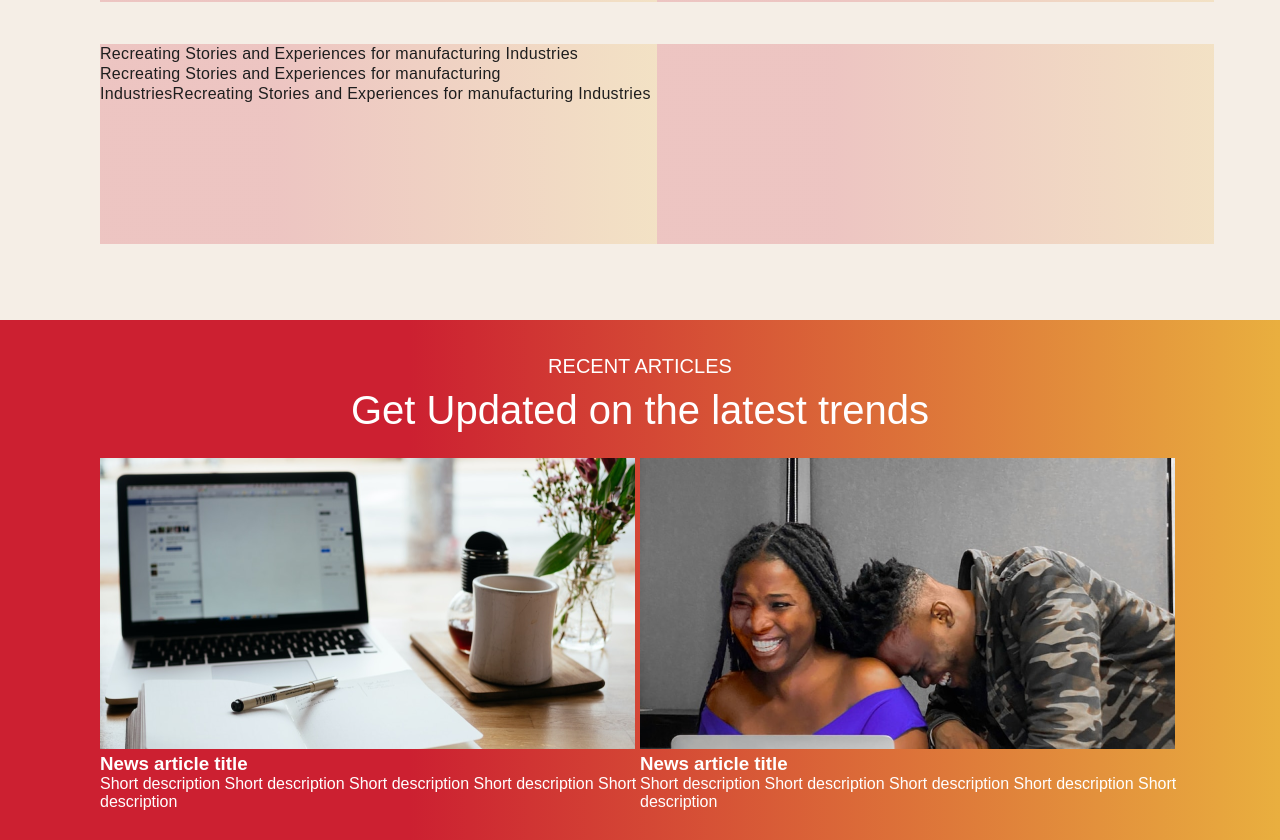
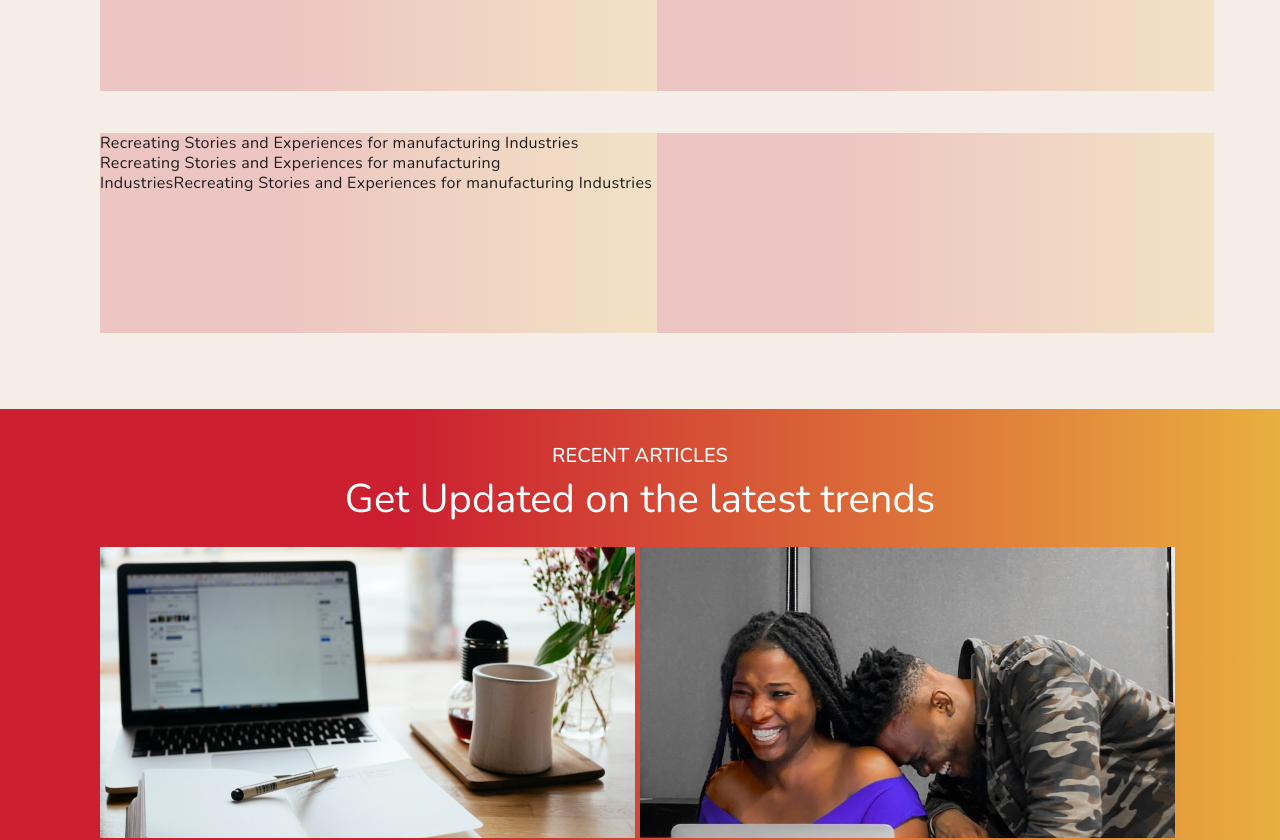
Before and after one commit to Imranyy/Kiri, a React (Create React App) app: page / in a window 1280 px wide. Shown: the part 1880-2720 px from the top of the page. Built offline with nearby package versions, Linux system fonts and the light colour scheme.

Commit message:
done with recent articles section

```diff
--- a/src/App.css
+++ b/src/App.css
@@ -1,10 +1,9 @@
+@import url('https://fonts.googleapis.com/css2?family=Nunito:wght@300;400;500;600&display=swap');
 *{
   padding: 0;
   margin: 0;
-  font-family: 'League Spartan', sans-serif;
-}
-.heading {
-  font-family: 'League Spartan', sans-serif;
+  font-family: 'Nunito', sans-serif;
+  /* font-family: 'Helvetica'; */
 }
 nav{
   margin-left: 128px;
@@ -101,7 +100,7 @@ button{
 .grid-item-2{
   width: 360px;
   height: 300px;
-  background: linear-gradient(180deg, rgba(0, 0, 0, 0) 34.01%, rgba(0, 0, 0, 0.8) 82.81%), url('./media/Brand\ management\ image.png');
+  background: linear-gradient(180deg, rgba(0, 0, 0, 0) 34.01%, rgba(0, 0, 0, 0.8) 81.77%), url('./media/Brand\ management\ image.png');
 }
 .grid-item-3{
   width: 360px;
@@ -111,7 +110,7 @@ button{
 .grid-item-4{
   width: 268px;
   height: 300px;
-  background: linear-gradient(180deg, rgba(0, 0, 0, 0) 34.01%, rgba(0, 0, 0, 0.8) 71.35%), url('./media/Training\ Image.png');
+  background: linear-gradient(180deg, rgba(0, 0, 0, 0) 34.01%, rgba(0, 0, 0, 0.8) 81.77%), url('./media/Training\ Image.png');
 }
 
 /* testimony */
@@ -173,7 +172,7 @@ button{
   padding-top: 30px;
   padding-bottom: 40px;
   color:white;
-  height: 688px;
+  height: 550px;
   background: linear-gradient(90deg, #CC2031 31.98%, #E9AF3F 100%);
 }
 .recent-articles h4{
@@ -194,6 +193,12 @@ button{
   display: grid;
   grid-template-columns: repeat(2,1fr);
   max-width: 100%;
+}
+.grid-article-1 h3{
+  font-weight: 400;
+  font-size: 28px;
+  line-height: 44px;
+  margin-bottom: 5px;
 }
 
 /* talk more section */
--- a/src/pages/Home.js
+++ b/src/pages/Home.js
@@ -100,7 +100,7 @@ function Home(props) {
                         <h3>News article title</h3>
                         <p>Short description Short description Short description Short description Short description</p>
                     </div>
-                    <div className='grid-article-2'>
+                    <div className='grid-article-1'>
                         <img src={articleImage2} alt='..'/>
                         <h3>News article title</h3>
                         <p>Short description Short description Short description Short description Short description</p>
```
